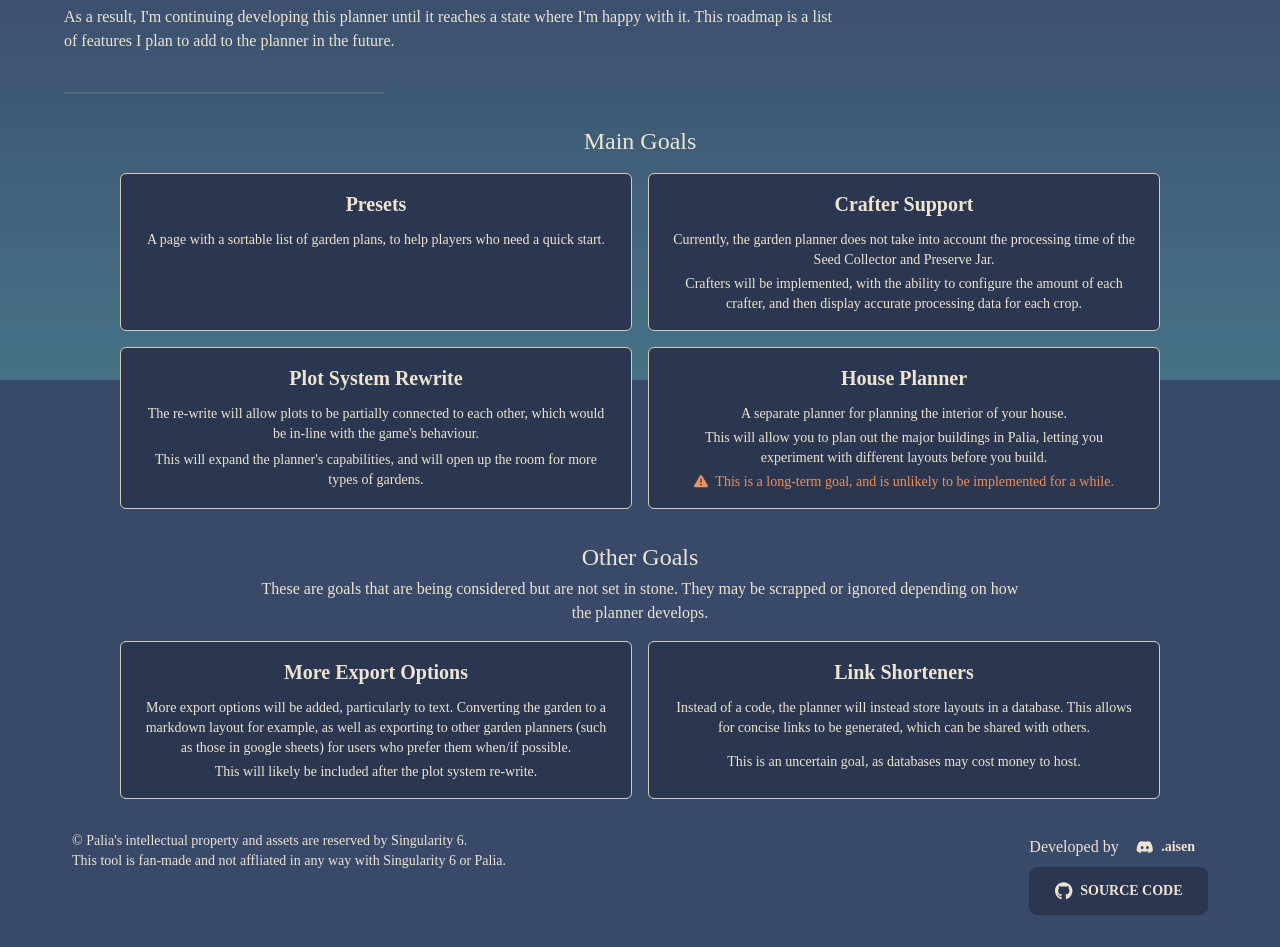
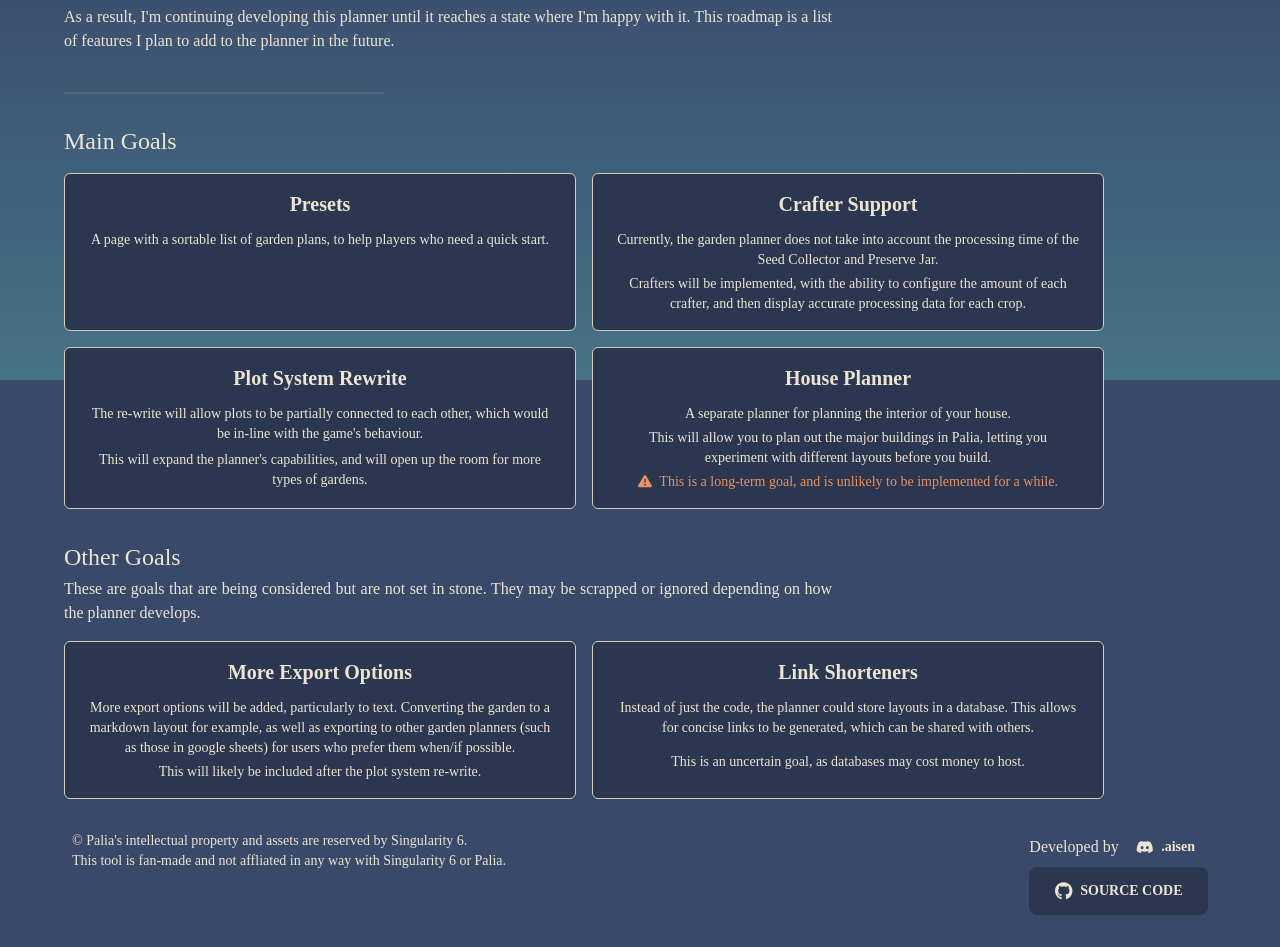
Before and after one commit to VincentAmante/palia-tools, a Nuxt app: page /roadmap in a window 1280 px wide. Shown: the part 420-1367 px from the top of the page. Built offline with nearby package versions, Linux system fonts and the light colour scheme; a web font is replaced by a local one.

Commit message:
[UI] Quick fixes

```diff
--- a/components/AppDivider.vue
+++ b/components/AppDivider.vue
@@ -2,7 +2,7 @@
   <div class="flex justify-between gap-0 items-center relative ">
     <div class="absolute left-0">
       <nuxt-img
-        class="w-3 h-3"
+        class="w-auto h-3"
         format="webp"
         src="/ui/separator-start.svg"
         alt="Separator Start"
@@ -10,10 +10,10 @@
         :srcset="undefined"
       />
     </div>
-    <div class="divider m-0 before:bg-misc after:bg-misc before:h-[.5px] after:h-[.5px] w-full px-[2px]" />
+    <div class="divider m-0 before:bg-misc after:bg-misc before:h-[1px] after:h-[1px] w-full px-[2px]" />
     <div class="absolute right-0">
       <nuxt-img
-        class="w-3 h-3"
+        class="w-auto h-3"
         format="webp"
         src="/ui/separator-end.svg"
         alt="Separator End"
--- a/components/ChangelogItem.vue
+++ b/components/ChangelogItem.vue
@@ -9,7 +9,7 @@ defineProps({
 
 <template>
   <articles class="collapse collapse-arrow max-w-3xl py-1 bg-palia-dark-blue text-accent rounded-md  border-[1px] border-opacity-50 border-accent">
-    <input type="radio" name="changelog" :checked="checked">
+    <input type="checkbox" name="changelog" :checked="checked">
     <h2 class="collapse-title text-xl">
       <slot name="title" required>
         Title missing
--- a/components/HarvestCalculator.vue
+++ b/components/HarvestCalculator.vue
@@ -209,14 +209,14 @@ watchEffect(() => {
         <div v-if="!isTakingScreenshot.get" class="tabs gap-2 pt-1">
           <div
             class="tab btn btn-sm rounded-md normal-case"
-            :class="activeDisplayTab === 'overview' ? 'tab-active btn-accent' : 'btn-ghost text-misc text-opacity-50'"
+            :class="activeDisplayTab === 'overview' ? 'tab-active btn-accent' : 'btn-ghost text-misc'"
             @click="setDisplayTab('overview')"
           >
             Overview
           </div>
           <div
             class="tab btn btn-sm rounded-md normal-case whitespace-nowrap"
-            :class="activeDisplayTab === 'day' ? 'tab-active btn-accent' : 'btn-ghost text-misc text-opacity-50'"
+            :class="activeDisplayTab === 'day' ? 'tab-active btn-accent' : 'btn-ghost text-misc '"
             @click="setDisplayTab('day')"
           >
             Day-by-day
--- a/components/garden-planner/ExportModal.vue
+++ b/components/garden-planner/ExportModal.vue
@@ -46,6 +46,9 @@ function downloadImage() {
             <font-awesome-icon icon="exclamation-triangle" class="mr-1" />
             App may freeze for a few seconds while it generates the image.
           </p>
+          <p class="text-warning">
+            Does not work on firefox
+          </p>
         </div>
       </div>
     </template>
--- a/components/garden-planner/HarvestCalculator/HCDay.vue
+++ b/components/garden-planner/HarvestCalculator/HCDay.vue
@@ -81,8 +81,12 @@ const paginationButtons = computed<PaginationButton[]>(() => {
   const maxButtons = 5
   const maxPages = pageCount.value
 
-  if (currentPage.value <= (maxButtons)) {
+  if (currentPage.value < (maxButtons)) {
     for (let i = 1; i <= Math.min(maxPages, maxButtons); i++)
+      buttons.push(i)
+  }
+  else if (currentPage.value > (maxPages - (maxButtons - 1))) {
+    for (let i = maxPages - (maxButtons - 1); i <= maxPages; i++)
       buttons.push(i)
   }
   else {
--- a/pages/index.vue
+++ b/pages/index.vue
@@ -442,7 +442,7 @@ function handleMouseLeave() {
                       Palia Garden Planner
                     </p>
                   </NuxtLink>
-                  <p class="font-black p-2 bg-accent text-misc py-1 rounded-md flex-nowrap ws-nowrap w-fit">
+                  <p class="font-black p-2 bg-accent text-misc py-1 rounded-md flex-nowrap ws-nowrap w-9">
                     https://palia-garden-planner.vercel.app
                   </p>
                 </div>
--- a/pages/roadmap.vue
+++ b/pages/roadmap.vue
@@ -60,13 +60,13 @@ useHead({
       </div>
     </section>
     <div class="divider max-w-xs" />
-    <div class="flex flex-col items-center w-full gap-6">
-      <section class="pb-2 flex flex-col gap-4  items-center w-full">
+    <div class="flex flex-col w-full gap-6">
+      <section class="pb-2 flex flex-col gap-4  w-full">
         <h2 class="text-2xl font-normal">
           Main Goals
         </h2>
 
-        <div class="flex flex-row flex-wrap gap-4 justify-center w-full">
+        <div class="flex flex-row flex-wrap gap-4  w-full">
           <RoadmapCard>
             <template #title>
               Presets
@@ -129,7 +129,7 @@ useHead({
           </RoadmapCard>
         </div>
       </section>
-      <section class="pb-2 flex flex-col gap-4 text-center items-center ">
+      <section class="pb-2 flex flex-col gap-4">
         <div class="grid gap-1">
           <h2 class="text-2xl font-normal">
             Other Goals
@@ -140,7 +140,7 @@ useHead({
           </p>
         </div>
 
-        <div class="flex flex-row flex-wrap gap-4 justify-center w-full">
+        <div class="flex flex-row flex-wrap gap-4 w-full">
           <RoadmapCard>
             <template #title>
               More Export Options
@@ -164,7 +164,7 @@ useHead({
             </template>
             <template #description>
               <p>
-                Instead of a code, the planner will instead store layouts in a database.
+                Instead of just the code, the planner could store layouts in a database.
                 This allows for concise links to be generated, which can be shared with others.
               </p>
               <p>
```
